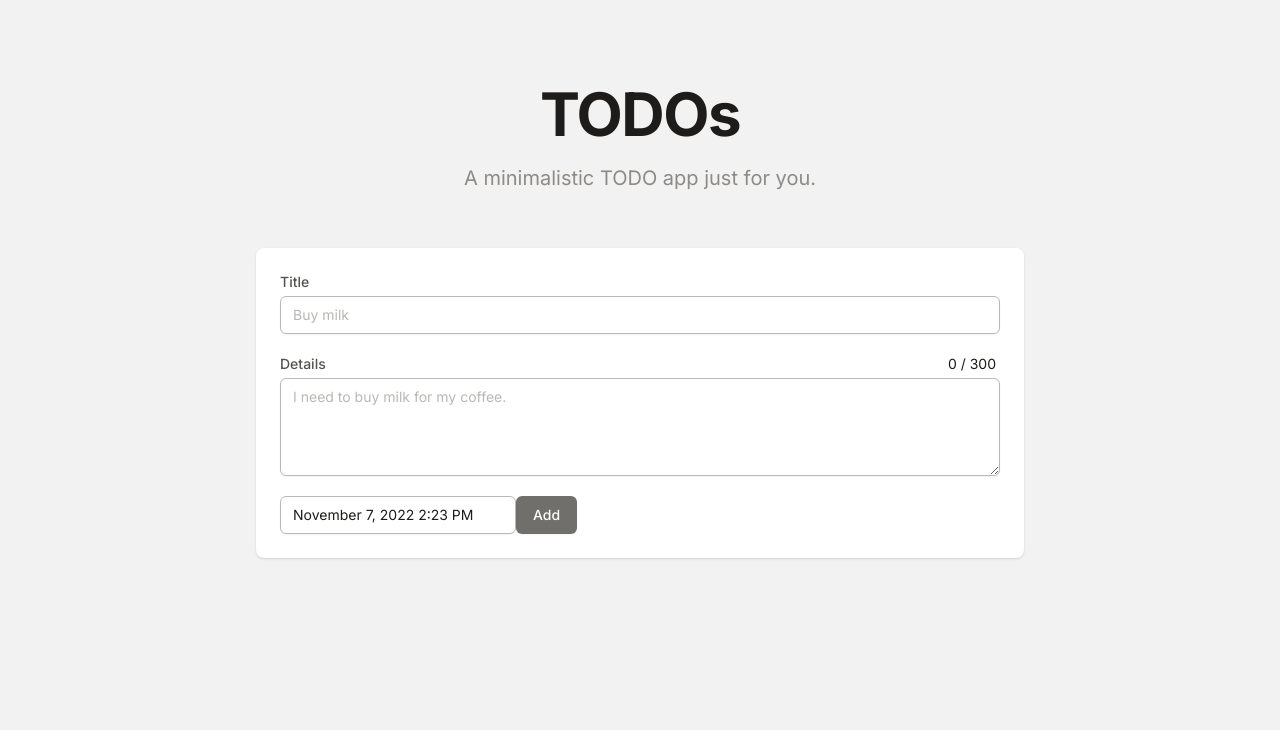
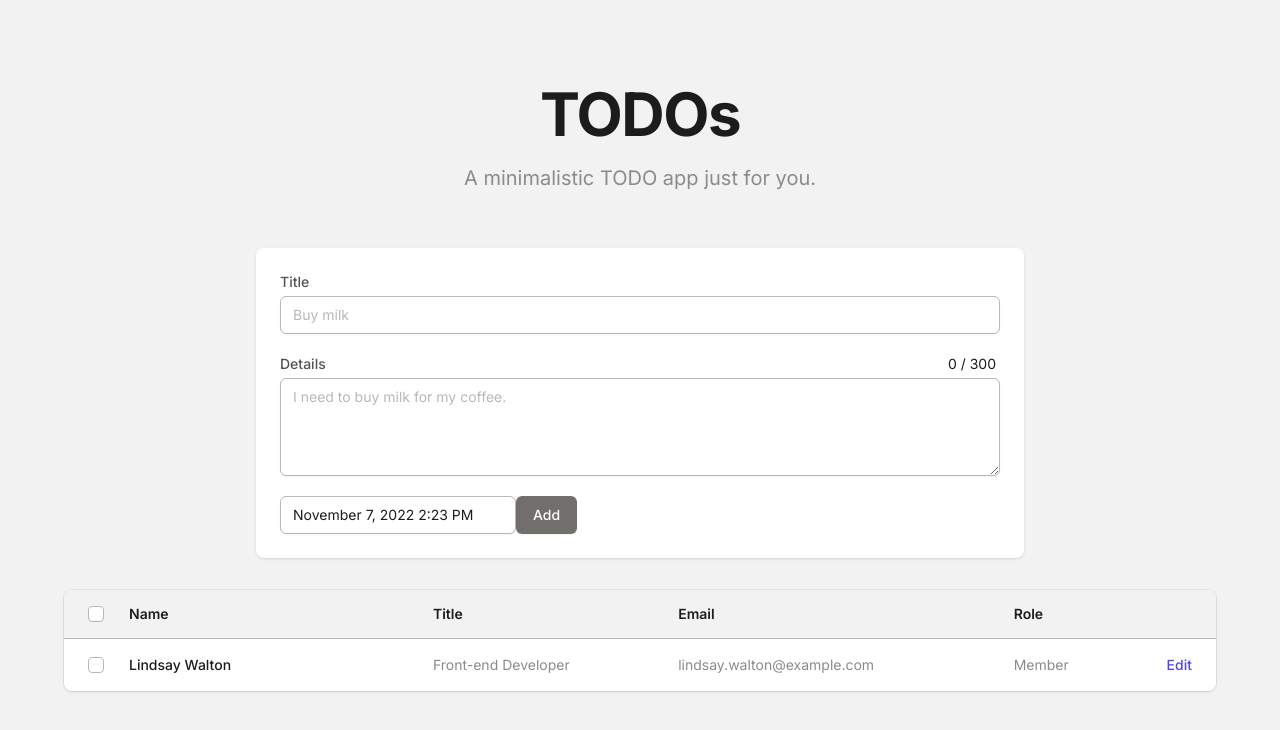
Before and after one commit to junepark202012/todo, a Next.js app: page / in a window 1280 px wide. Shown: the top 730 px of the page. Built offline with nearby package versions, Linux system fonts and the light colour scheme.

Commit message:
Responsive datepicker and button

```diff
--- a/src/components/Form/Form.tsx
+++ b/src/components/Form/Form.tsx
@@ -17,7 +17,7 @@ export default function Form() {
     <FormContainer reactHookForm={reactHookForm}>
       <Title reactHookForm={reactHookForm} id="title" label="Title" />
       <TextArea reactHookForm={reactHookForm} id="details" label="Details" />
-      <div className="flex">
+      <div className="flex flex-col sm:flex-row">
         <DueDate />
         <SubmitButton text="Add" />
       </div>
--- a/src/components/Form/atoms/DueDate.tsx
+++ b/src/components/Form/atoms/DueDate.tsx
@@ -19,7 +19,11 @@ export function DueDate() {
           setStartDate(date);
         }
       }}
-      className={classNames(styles.inputDefault, styles.inputIsNotError)}
+      className={classNames(
+        "w-full sm:w-auto",
+        styles.inputDefault,
+        styles.inputIsNotError
+      )}
       popperModifiers={[
         {
           name: "arrow",
--- a/src/components/Form/atoms/SubmitButton.tsx
+++ b/src/components/Form/atoms/SubmitButton.tsx
@@ -6,7 +6,7 @@ export default function SubmitButton({ text }: SubmitButtonProps) {
   return (
     <button
       type="submit"
-      className="inline-flex items-center self-end rounded-md border border-transparent bg-gray-600 px-4 py-2 font-medium text-white shadow-sm hover:bg-gray-700 focus:outline-none focus:ring-2 focus:ring-gray-500 focus:ring-offset-2 sm:text-sm"
+      className="mt-3 inline-flex items-center self-end rounded-md border border-transparent bg-gray-600 px-4 py-2 font-medium text-white shadow-sm hover:bg-gray-700 focus:outline-none focus:ring-2 focus:ring-gray-500 focus:ring-offset-2 sm:mt-0 sm:text-sm"
     >
       {text}
     </button>
--- a/src/components/Form/styles/react-datepicker.css
+++ b/src/components/Form/styles/react-datepicker.css
@@ -1,3 +1,2 @@
 .react-datepicker__tab-loop {
-  @apply my-0;
 }
--- /dev/null
+++ b/src/components/TodoTable/TodoTable.tsx
@@ -0,0 +1,171 @@
+import { useLayoutEffect, useRef, useState } from "react";
+
+const people = [
+  {
+    name: "Lindsay Walton",
+    title: "Front-end Developer",
+    email: "lindsay.walton@example.com",
+    role: "Member",
+  },
+  // More people...
+];
+
+function classNames(...classes) {
+  return classes.filter(Boolean).join(" ");
+}
+
+export default function Example() {
+  const checkbox = useRef();
+  const [checked, setChecked] = useState(false);
+  const [indeterminate, setIndeterminate] = useState(false);
+  const [selectedPeople, setSelectedPeople] = useState([]);
+
+  useLayoutEffect(() => {
+    const isIndeterminate =
+      selectedPeople.length > 0 && selectedPeople.length < people.length;
+    setChecked(selectedPeople.length === people.length);
+    setIndeterminate(isIndeterminate);
+    checkbox.current.indeterminate = isIndeterminate;
+  }, [selectedPeople]);
+
+  function toggleAll() {
+    setSelectedPeople(checked || indeterminate ? [] : people);
+    setChecked(!checked && !indeterminate);
+    setIndeterminate(false);
+  }
+
+  return (
+    <div className="px-4 sm:px-6 lg:px-8">
+      <div className="mt-8 flex flex-col">
+        <div className="-my-2 -mx-4 overflow-x-auto sm:-mx-6 lg:-mx-8">
+          <div className="inline-block min-w-full py-2 align-middle md:px-6 lg:px-8">
+            <div className="relative overflow-hidden shadow ring-1 ring-black ring-opacity-5 md:rounded-lg">
+              {selectedPeople.length > 0 && (
+                <div className="absolute top-0 left-12 flex h-12 items-center space-x-3 bg-gray-50 sm:left-16">
+                  <button
+                    type="button"
+                    className="inline-flex items-center rounded border border-gray-300 bg-white px-2.5 py-1.5 text-xs font-medium text-gray-700 shadow-sm hover:bg-gray-50 focus:outline-none focus:ring-2 focus:ring-indigo-500 focus:ring-offset-2 disabled:cursor-not-allowed disabled:opacity-30"
+                  >
+                    Bulk edit
+                  </button>
+                  <button
+                    type="button"
+                    className="inline-flex items-center rounded border border-gray-300 bg-white px-2.5 py-1.5 text-xs font-medium text-gray-700 shadow-sm hover:bg-gray-50 focus:outline-none focus:ring-2 focus:ring-indigo-500 focus:ring-offset-2 disabled:cursor-not-allowed disabled:opacity-30"
+                  >
+                    Delete all
+                  </button>
+                </div>
+              )}
+              <table className="min-w-full table-fixed divide-y divide-gray-300">
+                <thead className="bg-gray-50">
+                  <tr>
+                    <th
+                      scope="col"
+                      className="relative w-12 px-6 sm:w-16 sm:px-8"
+                    >
+                      <input
+                        type="checkbox"
+                        className="absolute left-4 top-1/2 -mt-2 h-4 w-4 rounded border-gray-300 text-indigo-600 focus:ring-indigo-500 sm:left-6"
+                        ref={checkbox}
+                        checked={checked}
+                        onChange={toggleAll}
+                      />
+                    </th>
+                    <th
+                      scope="col"
+                      className="min-w-[12rem] py-3.5 pr-3 text-left text-sm font-semibold text-gray-900"
+                    >
+                      Name
+                    </th>
+                    <th
+                      scope="col"
+                      className="px-3 py-3.5 text-left text-sm font-semibold text-gray-900"
+                    >
+                      Title
+                    </th>
+                    <th
+                      scope="col"
+                      className="px-3 py-3.5 text-left text-sm font-semibold text-gray-900"
+                    >
+                      Email
+                    </th>
+                    <th
+                      scope="col"
+                      className="px-3 py-3.5 text-left text-sm font-semibold text-gray-900"
+                    >
+                      Role
+                    </th>
+                    <th
+                      scope="col"
+                      className="relative py-3.5 pl-3 pr-4 sm:pr-6"
+                    >
+                      <span className="sr-only">Edit</span>
+                    </th>
+                  </tr>
+                </thead>
+                <tbody className="divide-y divide-gray-200 bg-white">
+                  {people.map((person) => (
+                    <tr
+                      key={person.email}
+                      className={
+                        selectedPeople.includes(person)
+                          ? "bg-gray-50"
+                          : undefined
+                      }
+                    >
+                      <td className="relative w-12 px-6 sm:w-16 sm:px-8">
+                        {selectedPeople.includes(person) && (
+                          <div className="absolute inset-y-0 left-0 w-0.5 bg-indigo-600" />
+                        )}
+                        <input
+                          type="checkbox"
+                          className="absolute left-4 top-1/2 -mt-2 h-4 w-4 rounded border-gray-300 text-indigo-600 focus:ring-indigo-500 sm:left-6"
+                          value={person.email}
+                          checked={selectedPeople.includes(person)}
+                          onChange={(e) =>
+                            setSelectedPeople(
+                              e.target.checked
+                                ? [...selectedPeople, person]
+                                : selectedPeople.filter((p) => p !== person)
+                            )
+                          }
+                        />
+                      </td>
+                      <td
+                        className={classNames(
+                          "whitespace-nowrap py-4 pr-3 text-sm font-medium",
+                          selectedPeople.includes(person)
+                            ? "text-indigo-600"
+                            : "text-gray-900"
+                        )}
+                      >
+                        {person.name}
+                      </td>
+                      <td className="whitespace-nowrap px-3 py-4 text-sm text-gray-500">
+                        {person.title}
+                      </td>
+                      <td className="whitespace-nowrap px-3 py-4 text-sm text-gray-500">
+                        {person.email}
+                      </td>
+                      <td className="whitespace-nowrap px-3 py-4 text-sm text-gray-500">
+                        {person.role}
+                      </td>
+                      <td className="whitespace-nowrap py-4 pl-3 pr-4 text-right text-sm font-medium sm:pr-6">
+                        <a
+                          href="@/components/TodoTable/TodoTable#"
+                          className="text-indigo-600 hover:text-indigo-900"
+                        >
+                          Edit<span className="sr-only">, {person.name}</span>
+                        </a>
+                      </td>
+                    </tr>
+                  ))}
+                </tbody>
+              </table>
+            </div>
+          </div>
+        </div>
+      </div>
+    </div>
+  );
+}
--- a/src/pages/index.tsx
+++ b/src/pages/index.tsx
@@ -1,11 +1,13 @@
 import Hero from "@/components/Hero";
 import Form from "@/components/Form/Form";
+import TodoTable from "@/components/TodoTable/TodoTable";
 
 export default function Home() {
   return (
     <>
       <Hero />
       <Form />
+      <TodoTable />
     </>
   );
 }
```
